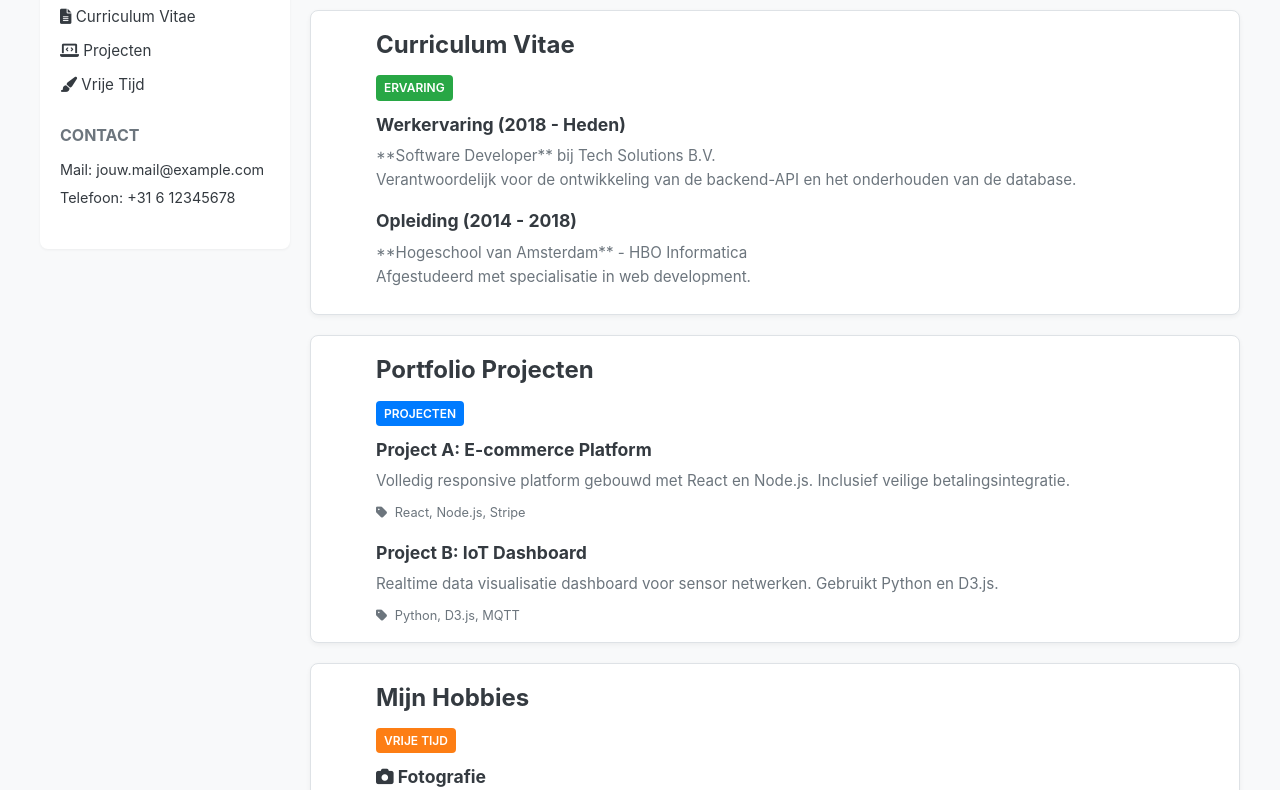
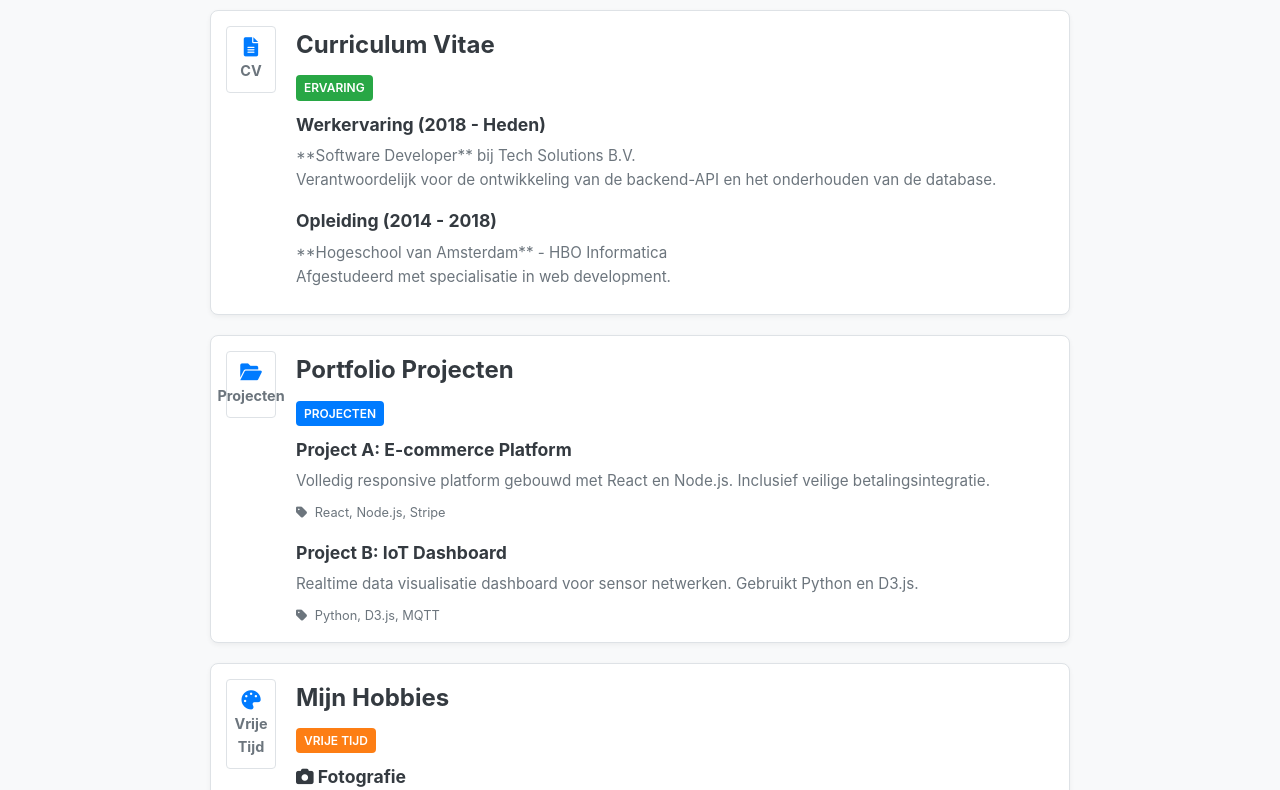
Before and after one commit to sirsnuggles1/new-site-warning-inbuilding, a plain HTML site: page index.html in a window 1280 px wide. Shown: the part 136-926 px from the top of the page. Drawn offline with Linux system fonts and the light colour scheme.

Commit message:
Update index.html

```diff
--- a/index.html
+++ b/index.html
@@ -3,26 +3,22 @@
 <head>
     <meta charset="UTF-8">
     <meta name="viewport" content="width=device-width, initial-scale=1.0">
-    <title>Homepage - [Jouw Naam]</title>
+    <title>Homepage - [Jouw Naam] (KC-Xchange Stijl)</title>
     <link rel="stylesheet" href="https://cdnjs.cloudflare.com/ajax/libs/font-awesome/6.0.0-beta3/css/all.min.css">
 
     <style>
         /* CSS BLOK START */
-        /* Globale Stijlen */
         :root {
-            --primary-color: #007bff; /* Een heldere blauwe kleur voor knoppen/links */
+            --primary-color: #007bff;
             --secondary-color: #6c757d;
-            --background-color: #f8f9fa; /* Lichtgrijze achtergrond */
+            --background-color: #f8f9fa;
             --card-background: #ffffff;
             --text-color: #343a40;
             --border-color: #dee2e6;
             --header-height: 60px;
-
-            /* Status kleuren (gebruikt voor sectie tags) */
-            --status-new: #007bff; /* Blauw */
-            --status-planned: #ffc107; /* Geel */
-            --status-in-progress: #fd7e14; /* Oranje */
-            --status-completed: #28a745; /* Groen */
+            --status-new: #007bff;
+            --status-completed: #28a745;
+            --status-in-progress: #fd7e14;
         }
 
         * {
@@ -38,7 +34,7 @@
             line-height: 1.6;
         }
 
-        /* Header */
+        /* Header (Hetzelfde als origineel) */
         .header {
             display: flex;
             justify-content: space-between;
@@ -48,7 +44,7 @@
             background-color: var(--card-background);
             border-bottom: 1px solid var(--border-color);
             box-shadow: 0 2px 4px rgba(0, 0, 0, 0.05);
-            position: sticky; /* Zorg dat de header blijft staan */
+            position: sticky;
             top: 0;
             z-index: 50;
         }
@@ -98,7 +94,6 @@
             gap: 15px;
         }
 
-        /* Knoppen */
         .btn {
             padding: 8px 15px;
             border: none;
@@ -106,75 +101,28 @@
             cursor: pointer;
             font-weight: 600;
             transition: background-color 0.3s;
-        }
-
-        .btn-primary {
             background-color: var(--primary-color);
             color: white;
         }
 
-        .btn-primary:hover {
-            background-color: #0056b3;
-        }
-
-        /* Hoofdindeling */
+        /* Container voor de brede lay-out ZONDER zijbalk */
         .container {
-            display: flex;
+            display: block; /* Verwijder flex lay-out */
             padding-top: 20px;
-            max-width: 1200px;
+            max-width: 900px; /* Een meer gecentreerde, brede content kolom */
             margin: 0 auto;
-            gap: 20px;
-        }
-
-        .sidebar {
-            flex: 0 0 250px;
-            background-color: var(--card-background);
-            padding: 20px;
-            border-radius: 8px;
-            box-shadow: 0 1px 3px rgba(0, 0, 0, 0.05);
-            height: fit-content;
-        }
-
-        .sidebar-section {
-            margin-bottom: 20px;
-        }
-
-        .sidebar-section h3 {
-            font-size: 1rem;
-            margin-bottom: 10px;
-            color: var(--secondary-color);
-            text-transform: uppercase;
-        }
-
-        .sidebar-section ul {
-            list-style: none;
-        }
-
-        .sidebar-section li a {
-            display: block;
-            text-decoration: none;
-            color: var(--text-color);
-            padding: 5px 0;
-            font-size: 0.95rem;
-            transition: color 0.2s;
-        }
-
-        .sidebar-section li a:hover {
-            color: var(--primary-color);
-        }
-
-        .sidebar-section p {
-            font-size: 0.9rem;
-            margin-bottom: 5px;
+            padding-left: 20px;
+            padding-right: 20px;
         }
 
         .main-content {
             flex-grow: 1;
+            /* Nu de enige kolom, neemt de hele breedte van de container in beslag */
         }
 
         .content-header {
             margin-bottom: 20px;
-            padding: 0 10px;
+            padding: 0 0px; /* Geen padding nodig als de container al padding heeft */
         }
 
         .content-header h2 {
@@ -191,13 +139,43 @@
             padding: 15px;
             margin-bottom: 20px;
             box-shadow: 0 2px 5px rgba(0, 0, 0, 0.05);
+            transition: box-shadow 0.3s, border-color 0.3s;
+        }
+
+        /* Voeg de hover-stijl toe voor het "klikbare" effect */
+        .post-card:hover {
+            border-color: var(--primary-color);
+            box-shadow: 0 4px 8px rgba(0, 123, 255, 0.1);
+            cursor: pointer;
         }
 
         .post-votes {
-            /* Dit element is nu alleen een lege ruimtehouder */
+            /* Gebruikt voor de stem/like-telling, maar nu aangepast als informatieve indicator */
+            display: flex;
+            flex-direction: column;
+            align-items: center;
+            margin-right: 20px;
             flex-shrink: 0;
+
+            /* Stijl de stem-sectie als een vaste indicator, net zoals in het origineel*/
+            border: 1px solid var(--border-color);
+            padding: 10px 0;
+            border-radius: 4px;
+            height: fit-content;
             width: 50px;
+            color: var(--secondary-color);
+            font-weight: bold;
+            font-size: 0.9rem;
+            text-align: center;
         }
+
+        /* Simuleer de upvote pijl */
+        .post-votes i {
+            font-size: 1.2rem;
+            color: var(--primary-color);
+            margin-bottom: 3px;
+        }
+
 
         .post-details {
             flex-grow: 1;
@@ -214,7 +192,6 @@
             display: inline-block;
         }
 
-        /* Kleuren voor de sectie-tags */
         .post-status.new { background-color: var(--status-new); }
         .post-status.completed { background-color: var(--status-completed); }
         .post-status.in-progress { background-color: var(--status-in-progress); }
@@ -263,36 +240,21 @@
         </nav>
         <div class="user-actions">
             <button class="btn btn-primary">Contact</button>
-            <i class="fas fa-bell notification-icon" style="display: none;"></i>
         </div>
     </header>
 
     <div class="container">
-        <aside class="sidebar">
-            <div class="sidebar-section">
-                <h3>Secties</h3>
-                <ul>
-                    <li><a href="#cv"><i class="fas fa-file-alt"></i> Curriculum Vitae</a></li>
-                    <li><a href="#portfolio"><i class="fas fa-laptop-code"></i> Projecten</a></li>
-                    <li><a href="#hobbies"><i class="fas fa-paint-brush"></i> Vrije Tijd</a></li>
-                </ul>
-            </div>
-
-            <div class="sidebar-section">
-                <h3>Contact</h3>
-                <p>Mail: jouw.mail@example.com</p>
-                <p>Telefoon: +31 6 12345678</p>
-            </div>
-        </aside>
-
         <main class="main-content">
             <div class="content-header">
-                <h2>Welkom op mijn Persoonlijke Pagina</h2>
+                <h2>Mijn Persoonlijke Secties</h2>
             </div>
 
             <section id="cv" class="content-section">
                 <article class="post-card">
-                    <div class="post-votes" style="visibility: hidden;"></div>
+                    <div class="post-votes">
+                        <i class="fas fa-file-alt"></i>
+                        <span>CV</span>
+                    </div>
                     <div class="post-details">
                         <h2 style="font-size: 1.5rem; margin-bottom: 10px;">Curriculum Vitae</h2>
                         <span class="post-status completed">Ervaring</span>
@@ -314,7 +276,10 @@
 
             <section id="portfolio" class="content-section">
                 <article class="post-card">
-                    <div class="post-votes" style="visibility: hidden;"></div>
+                    <div class="post-votes">
+                        <i class="fas fa-folder-open"></i>
+                        <span>Projecten</span>
+                    </div>
                     <div class="post-details">
                         <h2 style="font-size: 1.5rem; margin-bottom: 10px;">Portfolio Projecten</h2>
                         <span class="post-status new">Projecten</span>
@@ -340,7 +305,10 @@
 
             <section id="hobbies" class="content-section">
                 <article class="post-card">
-                    <div class="post-votes" style="visibility: hidden;"></div>
+                    <div class="post-votes">
+                        <i class="fas fa-palette"></i>
+                        <span>Vrije Tijd</span>
+                    </div>
                     <div class="post-details">
                         <h2 style="font-size: 1.5rem; margin-bottom: 10px;">Mijn Hobbies</h2>
                         <span class="post-status in-progress">Vrije Tijd</span>
@@ -363,7 +331,7 @@
 
     <script>
         // JAVASCRIPT BLOK START
-        // 1. Smooth Scrolling: Zorgt voor een vloeiende overgang bij het klikken op links naar secties (#cv, #portfolio).
+        // 1. Smooth Scrolling
         document.querySelectorAll('a[href^="#"]').forEach(anchor => {
             anchor.addEventListener('click', function (e) {
                 if (this.getAttribute('href').length > 1) {
@@ -373,9 +341,8 @@
                     const targetElement = document.querySelector(targetId);
 
                     if (targetElement) {
-                        // Scroll naar het element met een vloeiende animatie
                         window.scrollTo({
-                            top: targetElement.offsetTop - 70, // -70 voor de vaste header
+                            top: targetElement.offsetTop - 70,
                             behavior: 'smooth'
                         });
                     }
@@ -383,16 +350,14 @@
             });
         });
 
-        // 2. Active Link Highlighting: Zorgt ervoor dat de navigatielink in de header de 'active' stijl krijgt wanneer de gebruiker naar de sectie scrollt.
+        // 2. Active Link Highlighting
         window.addEventListener('scroll', () => {
-            const scrollPosition = window.scrollY + 80; // +80 om de vaste header te compenseren
+            const scrollPosition = window.scrollY + 80;
 
             document.querySelectorAll('section[id]').forEach(section => {
-                // Controleer of de huidige scrollpositie binnen deze sectie valt
                 if (section.offsetTop <= scrollPosition && section.offsetTop + section.offsetHeight > scrollPosition) {
                     document.querySelectorAll('.nav-link').forEach(link => {
                         link.classList.remove('nav-link-active');
-                        // Als de href van de link overeenkomt met de ID van de sectie
                         if (link.getAttribute('href') === '#' + section.id) {
                             link.classList.add('nav-link-active');
                         }
```
